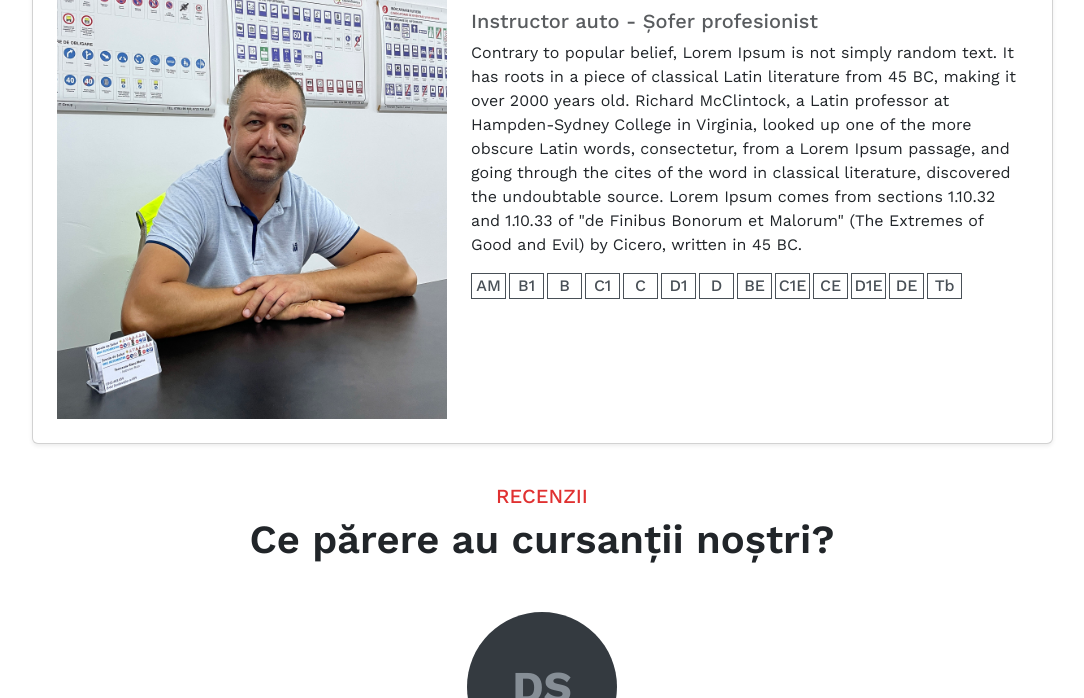
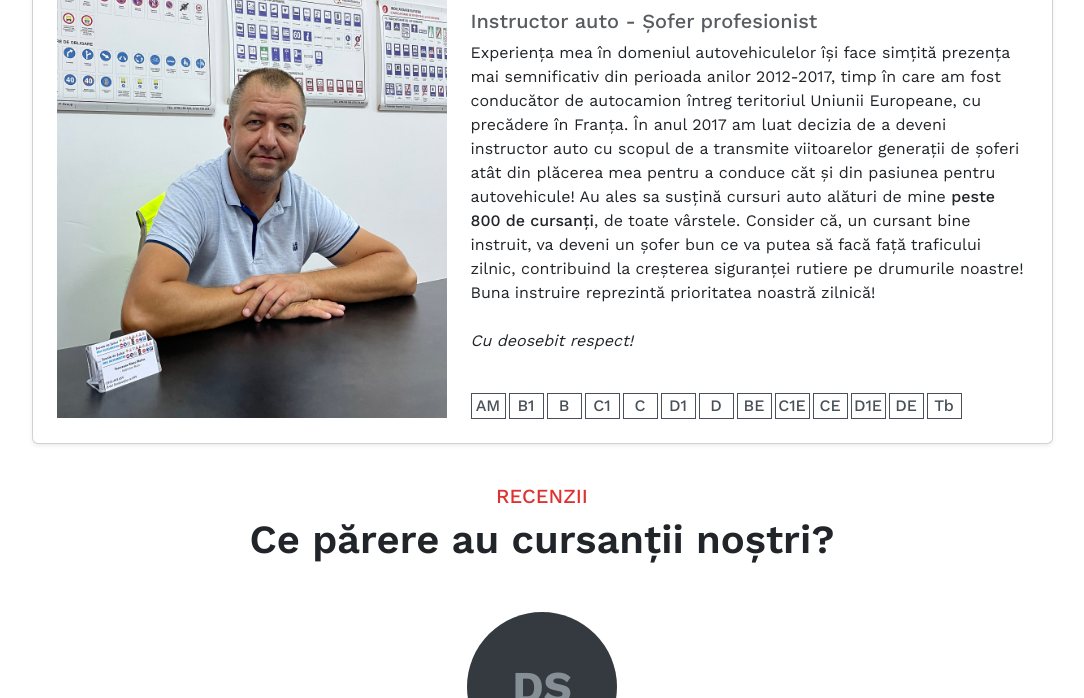
Before and after one commit to MoryokaV/ericautomaster, a website: page index.html in a window 1280 px wide. Shown: the part 3103-3801 px from the top of the page, without its empty margins (98-1182 px from the left). Drawn offline with nearby package versions, Linux system fonts and the light colour scheme; some packages are replaced by stand-ins of ours; files that its build step writes are made by us from their sources; a script that the page names is missing.

Commit message:
rework the responsiveness of the card + new description

```diff
--- a/css/styles.css
+++ b/css/styles.css
@@ -217,8 +217,17 @@ i.fab {
   }
 }
 
-@media screen and (min-width: 770px) {
+@media screen and (min-width: 768px) {
   .card-image {
-    height: 100%;
+    max-height: 520px;
+    width: auto;
   }
 }
+
+@media screen and (max-width: 767px) {
+  .card-image {
+    max-height: 500px;
+    width: 100%;
+    object-fit: cover;
+  }
+}
--- a/index.html
+++ b/index.html
@@ -115,8 +115,12 @@
               De ce să alegi școala de șoferi <span class="text-primary fs-1">Eric Automaster</span>?
             </h2>
             <p class="lead">
-              Școala de șoferi <span class="underline">Eric Automaster</span> este un proiect ce a început din pasiune pentru autovehicule, dar mai ales din pasiunea de a transmite mai departe plăcerea de a conduce autovehicule.
-              Îmbinând necesitatea omului de mișcare cu dragostea și pasiunea pentru autovehicule, școala de șoferi <span class="underline">Eric Automaster</span> încearcă prin profesionalism, seriozitate, punctualitate și calitatea actului educational, să performeze prin pregătirea cât mai bună a cursanților și implicit a viitorilor șoferi!
+              Școala de șoferi <span class="underline">Eric Automaster</span> este un proiect ce a început din pasiune
+              pentru autovehicule, dar mai ales din pasiunea de a transmite mai departe plăcerea de a conduce
+              autovehicule. Îmbinând necesitatea omului de mișcare cu dragostea și pasiunea pentru autovehicule, școala
+              de șoferi <span class="underline">Eric Automaster</span> încearcă prin profesionalism, seriozitate,
+              punctualitate și calitatea actului educational, să performeze prin pregătirea cât mai bună a cursanților
+              și implicit a viitorilor șoferi!
             </p>
           </div>
           <div class="col-md-6 wow fadeInUp" data-wow-delay="0.5s">
@@ -139,10 +143,18 @@
             <a href="img/gallery/eric23.jpg" data-fancybox="gallery">
               <img src="img/gallery/eric23.jpg" />
             </a>
-            <a href="img/gallery/eric25.jpg" data-fancybox="gallery" data-caption="Skoda Fabia 2009 - eleganță și tehnologie">
+            <a
+              href="img/gallery/eric25.jpg"
+              data-fancybox="gallery"
+              data-caption="Skoda Fabia 2009 - eleganță și tehnologie"
+            >
               <img src="img/gallery/eric25.jpg" />
             </a>
-            <a href="img/gallery/eric26.jpg" data-fancybox="gallery" data-caption="Skoda Fabia 2009 - eleganță și tehnologie">
+            <a
+              href="img/gallery/eric26.jpg"
+              data-fancybox="gallery"
+              data-caption="Skoda Fabia 2009 - eleganță și tehnologie"
+            >
               <img src="img/gallery/eric26.jpg" />
             </a>
           </div>
@@ -181,10 +193,18 @@
             <a href="img/gallery/eric10.jpg" data-fancybox="gallery" data-caption="Sală utilată la standarde europene">
               <img src="img/gallery/eric10.jpg" />
             </a>
-            <a href="img/gallery/eric13.jpg" data-fancybox="gallery" data-caption="Teste de pregătire pentru examenul teoretic">
+            <a
+              href="img/gallery/eric13.jpg"
+              data-fancybox="gallery"
+              data-caption="Teste de pregătire pentru examenul teoretic"
+            >
               <img src="img/gallery/eric13.jpg" />
             </a>
-            <a href="img/gallery/eric17.jpg" data-fancybox="gallery" data-caption="Teste de pregătire pentru examenul teoretic">
+            <a
+              href="img/gallery/eric17.jpg"
+              data-fancybox="gallery"
+              data-caption="Teste de pregătire pentru examenul teoretic"
+            >
               <img src="img/gallery/eric17.jpg" />
             </a>
           </div>
@@ -207,24 +227,34 @@
           <div class="col-sm-10 col-md-12 col-lg-11 mb-40">
             <div class="card shadow-sm p-4 wow fadeInUp" data-wow-delay="0.1s">
               <div class="row gy-3">
-                <div class="col-md-6 col-lg-5">
-                  <img src="img/gallery/marius.jpg" class="img-fluid card-image" style="width: 100%" alt="driving instructor profile picture"/>
+                <div class="col-md-6 col-lg-auto d-flex justify-content-center align-items-center">
+                  <img
+                    src="img/gallery/marius.jpg"
+                    class="img-fluid card-image"
+                    alt="driving instructor profile picture"
+                  />
                 </div>
-                <div class="col-md-6 col-lg-7">
+                <div class="col-md-6 col-lg">
                   <div class="card-body p-0">
                     <div class="d-flex justify-content-between align-items-end mb-3">
                       <p class="text-primary uppercase fw-bold mb-0">PERMIS DE CONDUCERE</p>
-                      <img src="img/euro.jpg" width="80" alt="european union logo">
+                      <img src="img/euro.jpg" width="80" style="border-radius: 4px;" alt="european union logo" />
                     </div>
                     <h5 class="card-title mb-3 fs-3">Tecuceanu-Rizea Marius</h5>
                     <h6 class="card-subtitle mb-2 text-body-secondary fs-5">Instructor auto - Șofer profesionist</h6>
                     <p class="card-text">
-                      Contrary to popular belief, Lorem Ipsum is not simply random text. It has roots in a piece of
-                      classical Latin literature from 45 BC, making it over 2000 years old. Richard McClintock, a Latin
-                      professor at Hampden-Sydney College in Virginia, looked up one of the more obscure Latin words,
-                      consectetur, from a Lorem Ipsum passage, and going through the cites of the word in classical
-                      literature, discovered the undoubtable source. Lorem Ipsum comes from sections 1.10.32 and 1.10.33
-                      of "de Finibus Bonorum et Malorum" (The Extremes of Good and Evil) by Cicero, written in 45 BC.
+                      Experiența mea în domeniul autovehiculelor își face simțită prezența mai semnificativ din perioada
+                      anilor 2012-2017, timp în care am fost conducător de autocamion întreg teritoriul Uniunii
+                      Europeane, cu precădere în Franța. În anul 2017 am luat decizia de a deveni instructor auto cu
+                      scopul de a transmite viitoarelor generații de șoferi atât din plăcerea mea pentru a conduce căt
+                      și din pasiunea pentru autovehicule! Au ales sa susțină cursuri auto alături de mine <span style="font-weight: 500;">peste 800 de cursanți</span>, de toate vârstele.
+                      Consider că, un cursant bine instruit, va deveni un șofer bun ce va putea să facă față traficului zilnic,
+                      contribuind la creșterea siguranței rutiere pe drumurile noastre!
+                      Buna instruire reprezintă prioritatea noastră zilnică!
+
+                      <br></br>
+                      <em>Cu deosebit respect!</em>
+                      <br></br>
                     </p>
                     <div class="category-container">
                       <div class="category-block">AM</div>
@@ -416,8 +446,9 @@
                 </h2>
                 <div id="collapseOne" class="accordion-collapse collapse show" data-bs-parent="#faqAccordion">
                   <div class="accordion-body">
-                    În total, pregătirea teoretică de <strong>24 de ore</strong> la sediul nostru și cea practică de <strong>30 de ore</strong>
-                    pe trasee ce privesc cu precădere zone de examen se desfășoară pe parcursul a <strong>4-6 săptămani</strong>.
+                    În total, pregătirea teoretică de <strong>24 de ore</strong> la sediul nostru și cea practică de
+                    <strong>30 de ore</strong> pe trasee ce privesc cu precădere zone de examen se desfășoară pe
+                    parcursul a <strong>4-6 săptămani</strong>.
                   </div>
                 </div>
               </div>
```
